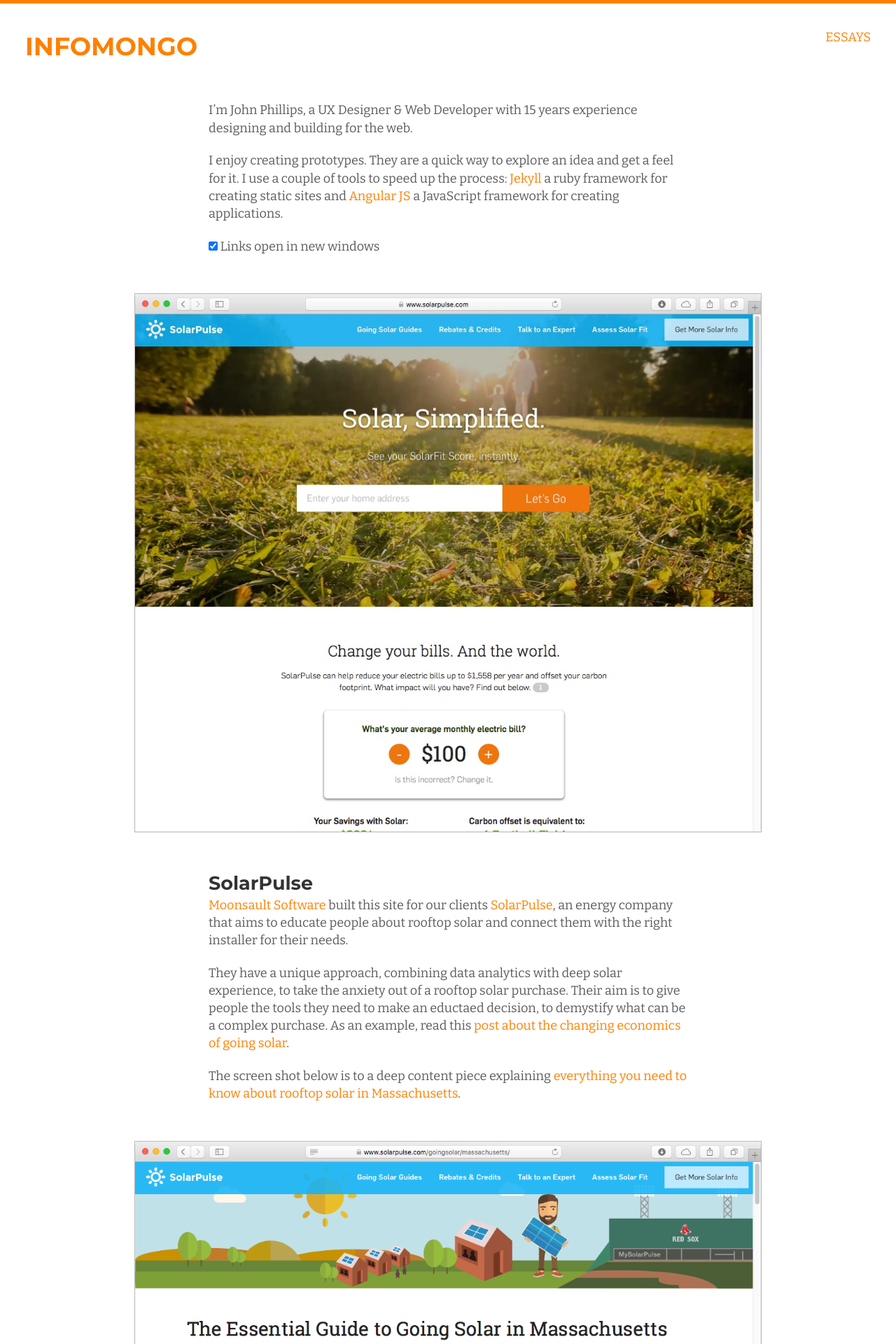
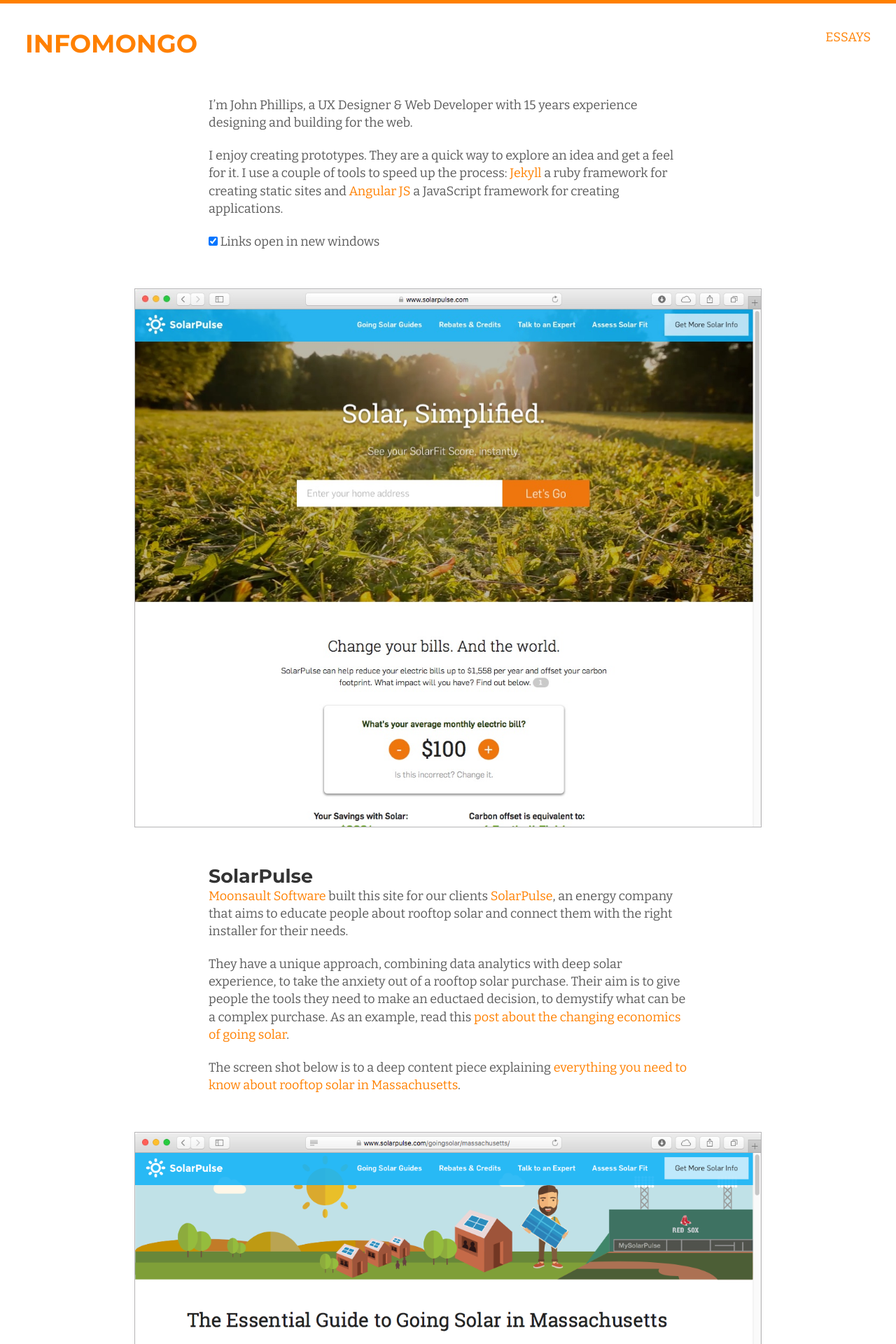
Before and after one commit to infomongo/infomongo.github.io, a Jekyll site: the page built from index.html, in a window 1280 px wide. Shown: the top 1920 px of the page at 70% size. Built offline with Jekyll 4.4.1, drawn with Linux system fonts in a browser that asks for light colours.

Commit message:
improve typography

```diff
--- a/_includes/index.scss
+++ b/_includes/index.scss
@@ -33,6 +33,7 @@
 	color: $dark-font;
 	margin: 0;
 	font-family: 'Montserrat', sans-serif;
+	line-height: 1.2;
 }
 
 h1, #essays {
@@ -42,7 +43,7 @@
 
 #essays {
 	position: absolute;
-	top: 1em;
+	top: .7em;
 	right: 1em;
 }
 
@@ -289,13 +290,6 @@
 		margin: 0 auto;
 	}
 
-	#essay-menu{
-		right: 10px;
-		&.view {
-			top: 1em;
-			max-width: 100%;
-		}
-	}
 
 	img {
 		&.center {
```
